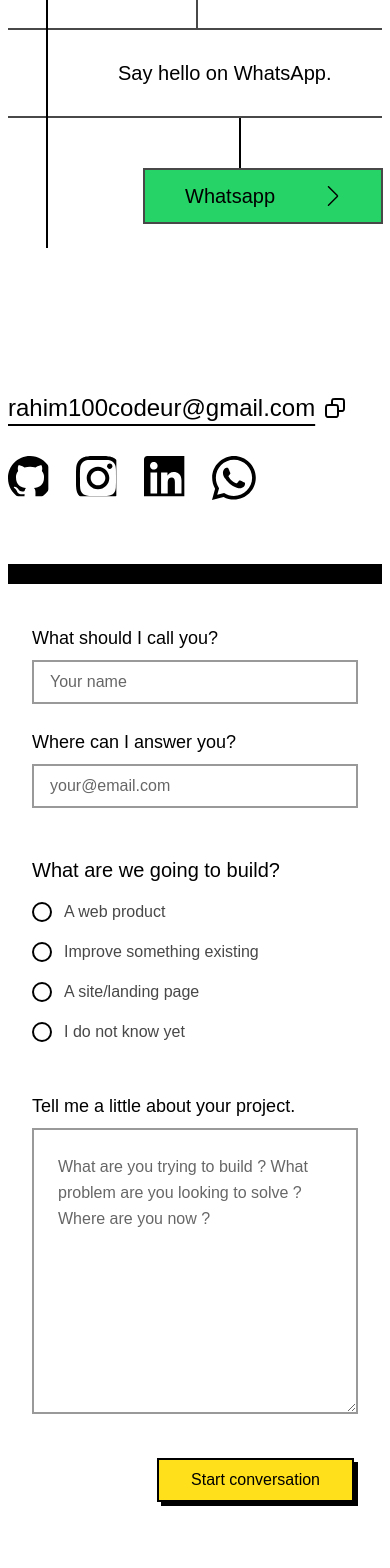
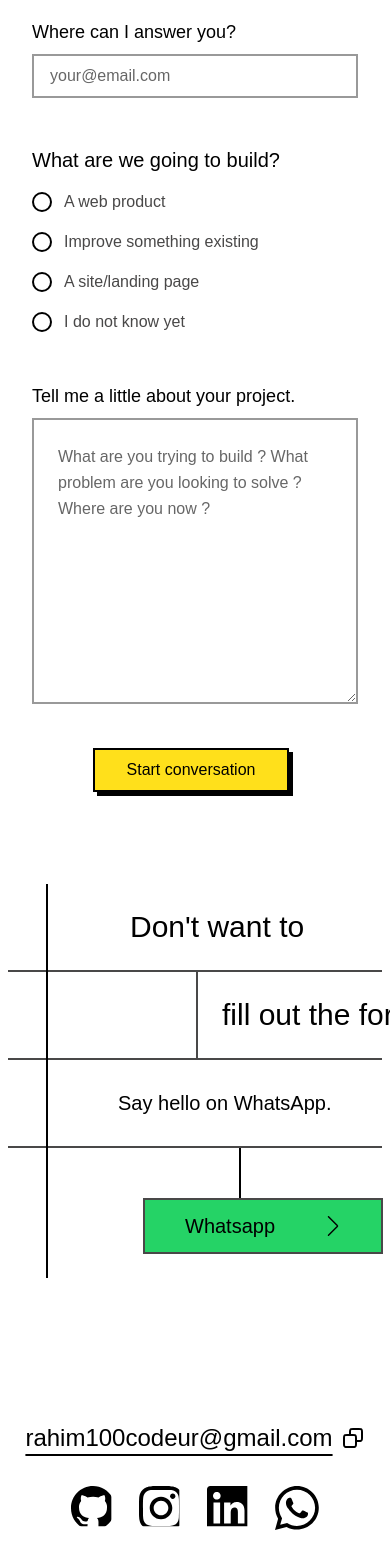
Before and after one commit to Rahim10020/rahim.design, a React (Vite) app: page /contact in a window 390 px wide. Shown: the part 402-1970 px from the top of the page. Built offline with nearby package versions, Linux system fonts and the light colour scheme; no server answers; a web font is replaced by a local one.

Commit message:
responsive

```diff
--- a/src/_components/ui/contact/ContactForm.tsx
+++ b/src/_components/ui/contact/ContactForm.tsx
@@ -1,3 +1,4 @@
+import { useState } from "react";
 import Button from "../Button";
 import SketchCard from "../forms/SketchCard";
 import SketchField from "../forms/SketchField";
@@ -11,13 +12,53 @@ const PROJECT_TYPES = [
   "I do not know yet",
 ];
 
+type SubmitStatus = "idle" | "sending" | "sent" | "error";
+
 export default function ContactForm() {
+  const [status, setStatus] = useState<SubmitStatus>("idle");
+
+  async function handleSubmit(e: React.FormEvent<HTMLFormElement>) {
+    e.preventDefault();
+    if (status === "sending") return;
+
+    const form = e.currentTarget;
+    const formspreeId = import.meta.env.VITE_FORMSPREE_ID as string | undefined;
+
+    if (!formspreeId) {
+      setStatus("error");
+      return;
+    }
+
+    setStatus("sending");
+    try {
+      const res = await fetch(`https://formspree.io/f/${formspreeId}`, {
+        method: "POST",
+        body: new FormData(form),
+        headers: { Accept: "application/json" },
+      });
+      if (!res.ok) throw new Error(`Formspree responded with ${res.status}`);
+      setStatus("sent");
+      form.reset();
+    } catch {
+      setStatus("error");
+    }
+  }
+
+  const isSending = status === "sending";
+
   return (
     <SketchCard>
-      <form
-        className="flex flex-col gap-12"
-        onSubmit={(e) => e.preventDefault()}
-      >
+      <form className="flex flex-col gap-12" onSubmit={handleSubmit}>
+        {/* Honeypot anti-spam : les humains ne le voient/remplissent jamais */}
+        <input
+          type="text"
+          name="_gotcha"
+          tabIndex={-1}
+          autoComplete="off"
+          className="hidden"
+          aria-hidden="true"
+        />
+
         <div className="grid grid-cols-1 md:grid-cols-2 gap-6 mt-4">
           <SketchField
             id="name"
@@ -54,10 +95,27 @@ export default function ContactForm() {
           required
         />
 
-        <div className="flex justify-end">
-          <Button type="submit" variant="primary" className="px-8 py-2 text-md">
-            Start conversation
-          </Button>
+        <div className="flex flex-col gap-4">
+          <div className="flex justify-center lg:justify-end">
+            <Button
+              type="submit"
+              variant="primary"
+              disabled={isSending}
+              className="px-8 py-2 text-md"
+            >
+              {isSending ? "Sending..." : "Start conversation"}
+            </Button>
+          </div>
+          {status === "sent" && (
+            <p role="status" className="text-center lg:text-right text-foreground">
+              Message sent. I&apos;ll answer you soon.
+            </p>
+          )}
+          {status === "error" && (
+            <p role="alert" className="text-center lg:text-right text-foreground">
+              Something went wrong. Try again or write me on WhatsApp.
+            </p>
+          )}
         </div>
       </form>
     </SketchCard>
--- a/src/_components/ui/contact/SocialRow.tsx
+++ b/src/_components/ui/contact/SocialRow.tsx
@@ -20,7 +20,7 @@ const ITEMS = [
 
 export default function SocialRow() {
   return (
-    <ul className="flex items-center gap-6">
+    <ul className="flex items-center justify-center lg:justify-start gap-6">
       {ITEMS.map(({ label, href, Icon }) => (
         <li key={label}>
           <a
--- a/src/_pages/Contact.tsx
+++ b/src/_pages/Contact.tsx
@@ -7,15 +7,21 @@ export default function ContactPage() {
   return (
     <section className="w-full bg-background min-h-screen">
       <div className="max-w-350 mx-auto px-page-x pt-12 pb-24 mb-24">
-        <div className="mx-auto w-full max-w-8xl grid grid-cols-1 lg:grid-cols-2 gap-16 items-start">
-          <div className="flex flex-col gap-36">
-            <div className="flex flex-col gap-12">
+        <div className="mx-auto w-full max-w-8xl">
           <h1 className="text-4xl md:text-5xl font-medium text-foreground max-w-md">
             Let's start with your project.
           </h1>
+
+          <div className="mt-12 grid grid-cols-1 lg:grid-cols-2 gap-16 items-start">
+            {/* Formulaire : premier sur mobile, deuxième sur desktop */}
+            <div className="order-1 lg:order-2">
+              <ContactForm />
+            </div>
+
+            {/* Colonne info : deuxième sur mobile, première sur desktop */}
+            <div className="order-2 lg:order-1 flex flex-col gap-36">
               <BlueprintNote />
-            </div>
-            <div className="flex flex-col gap-8">
+              <div className="flex flex-col gap-8 items-center text-center lg:items-start lg:text-left">
                 <EmailLink
                   label="rahim100codeur@gmail.com"
                   className="underline underline-offset-8 decoration-2"
@@ -23,7 +29,7 @@ export default function ContactPage() {
                 <SocialRow />
               </div>
             </div>
-          <ContactForm />
+          </div>
         </div>
       </div>
     </section>
```
Lines whose indentation alone changed are shown as unchanged.
